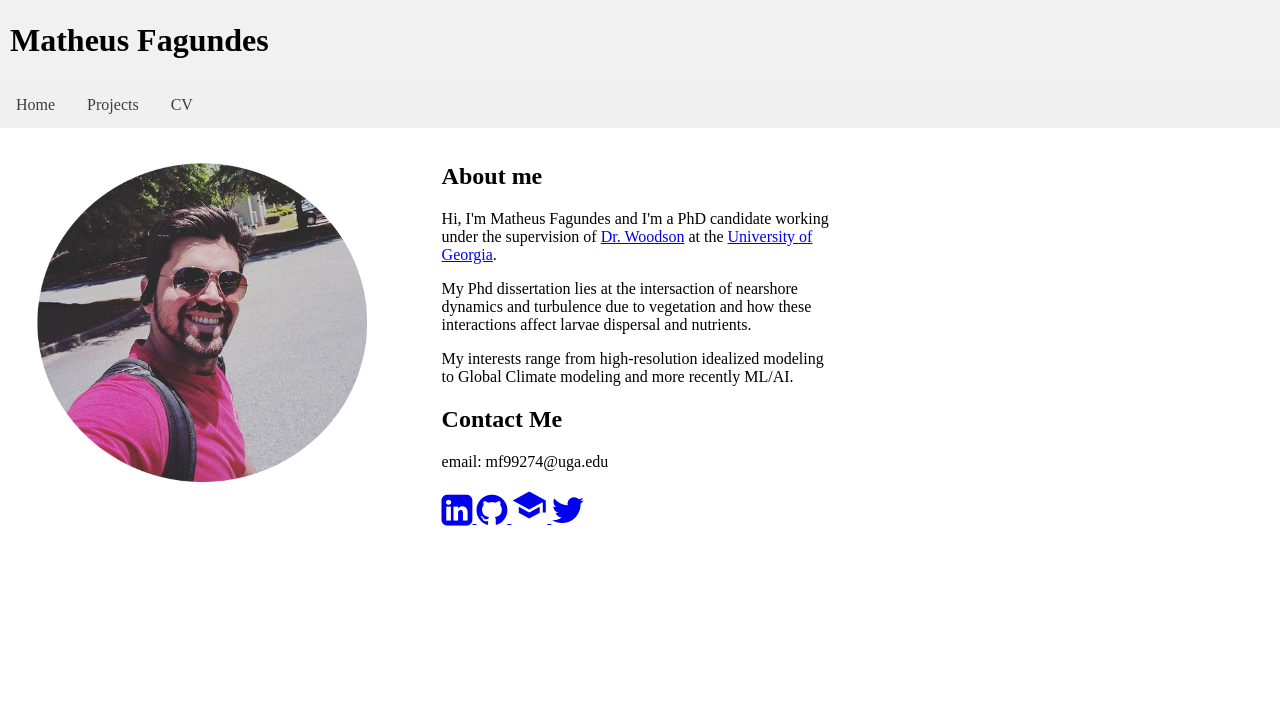
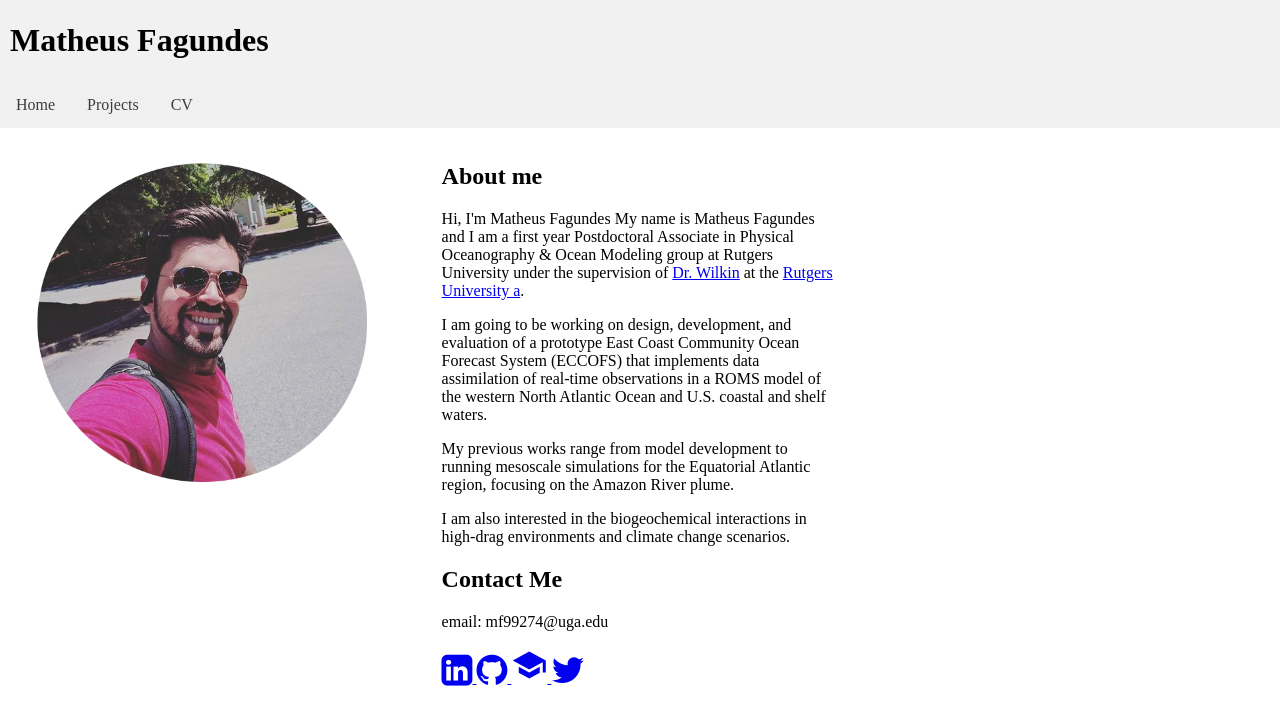
Before and after one commit to mf99274/mf99274.github.io, a Jekyll site: the page index.html, which Jekyll copies as it is, in a window 1280 px wide. Shown: the top 725 px of the page. Built offline with Jekyll 4.4.1, drawn with Linux system fonts in a browser that asks for light colours.

Commit message:
Update index.html

```diff
--- a/index.html
+++ b/index.html
@@ -42,15 +42,13 @@
 
   <div class="column">
 	<h2>About me</h2>
-    <p>Hi, I'm <span itemprop="name">Matheus Fagundes</span> and I'm a PhD candidate working under the supervision of <a href="https://www.cobia.engr.uga.edu/">Dr. Woodson</a> at <span itemprop="affiliation">the <a href="https://engineering.uga.edu/">University of Georgia</a></span>.</p>
-	<p><font face="Avenir">My Phd dissertation lies at the intersaction of nearshore dynamics and turbulence due to vegetation and how
-		               these interactions affect larvae dispersal and nutrients. </font></p>
-	                       <!--In order to achieve that I modified
-		               COAWST (A Coupled-Ocean-Atmosphere-Wave-Sediment Transport Modeling System)
-		 to simulate My main project during my PhD is to couple kelp forest module in the water column of the Regional Ocean Modeling System (ROMS)
-		  and understand the impact in the population dynamics and oxygen dynamics.-->
-
-	<p><font face="Avenir">My interests range from high-resolution idealized modeling to Global Climate modeling and more recently ML/AI.</p>
+	<p> Hi, I'm <span itemprop="name">Matheus Fagundes </span> My name is Matheus Fagundes and I am a first year Postdoctoral Associate in Physical Oceanography & Ocean Modeling group at Rutgers University
+		under the supervision of <a href="https://marine.rutgers.edu/~wilkin/">Dr. Wilkin</a> at <span itemprop="affiliation">the
+			<a href="https://marine.rutgers.edu/">Rutgers University a</a></span>.</p>
+        <p> I am going to be working on design, development, and evaluation of a prototype East Coast Community Ocean Forecast System (ECCOFS) that implements data assimilation of real-time observations
+		in a ROMS model of the western North Atlantic Ocean and U.S. coastal and shelf waters.  </p>
+	 <p> My previous works range from model development to running mesoscale simulations for the Equatorial Atlantic region, focusing on the Amazon River plume. </p>
+	 <p> I am also interested in the biogeochemical interactions in high-drag environments and climate change scenarios. </p>
 
     <h2>Contact Me</h2>
 
```
